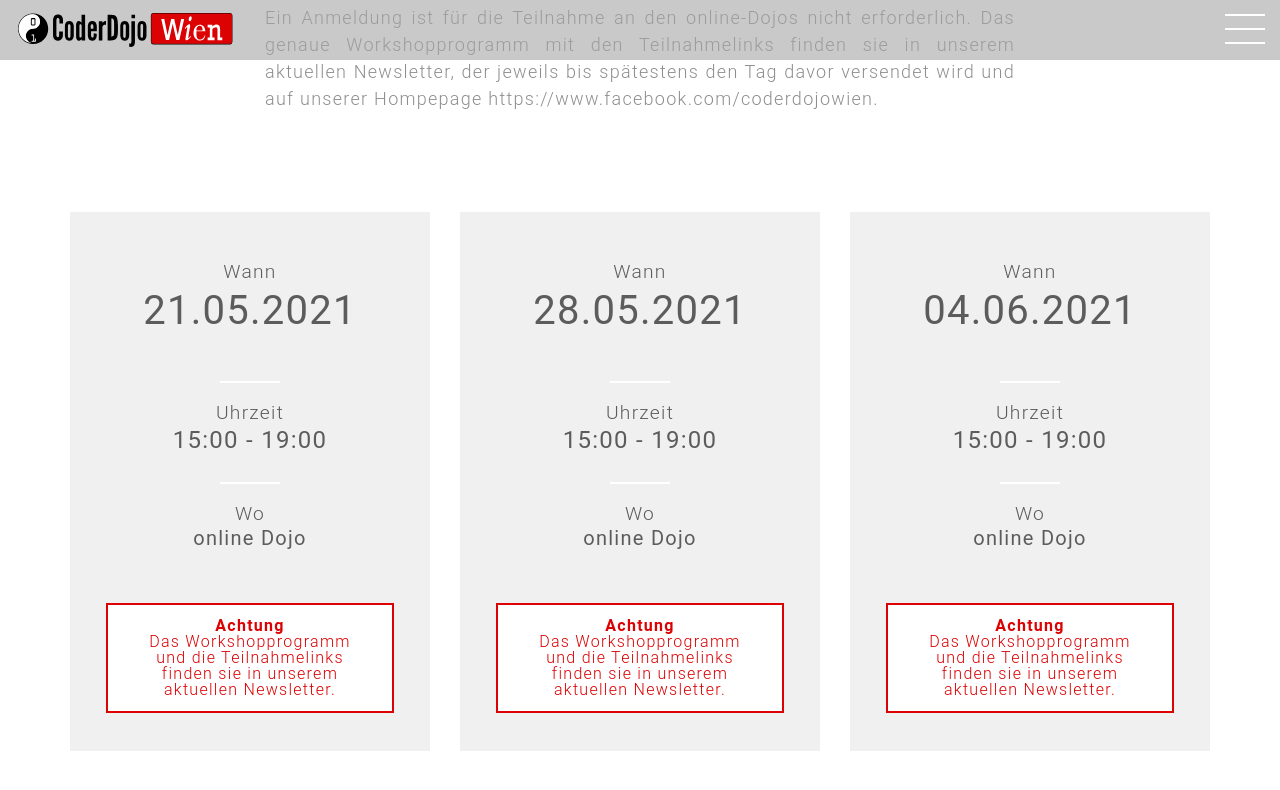
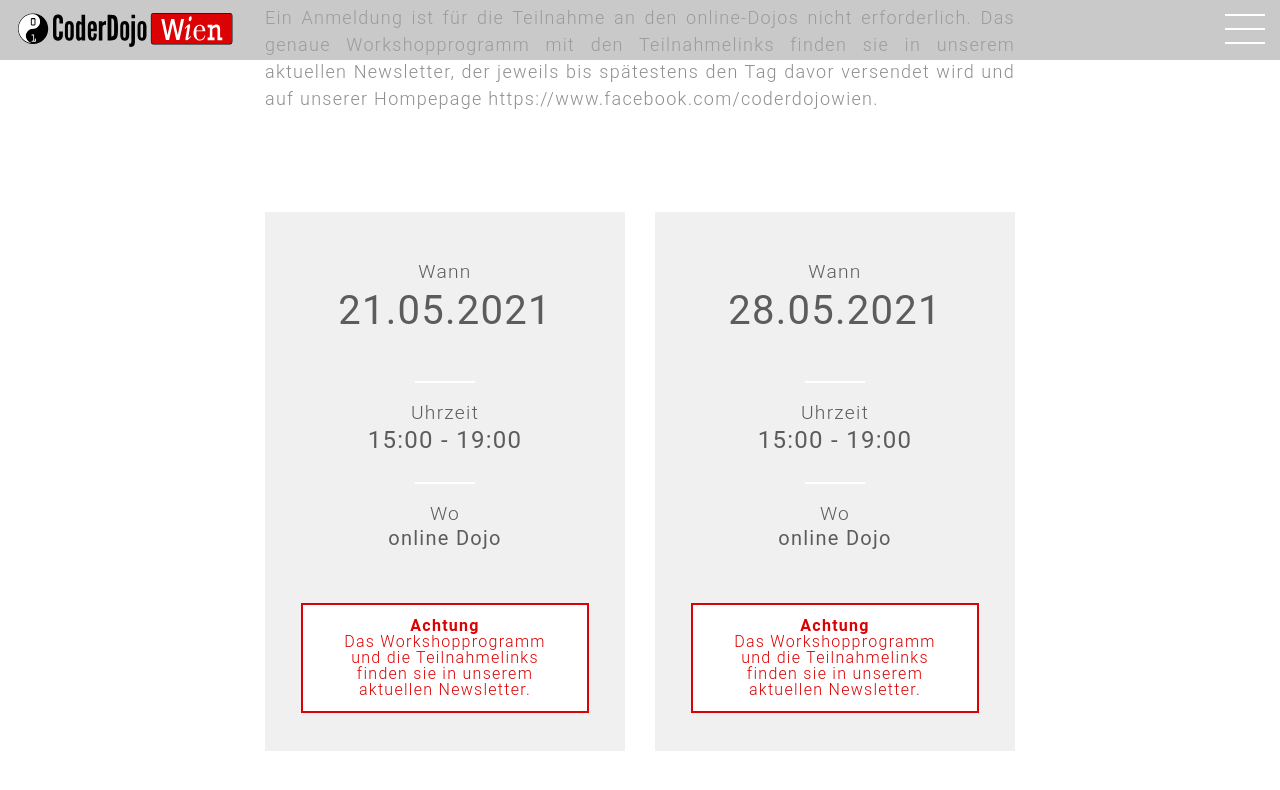
Before and after one commit to coderdojo-wien/coderdojo-wien.github.io, a Jekyll site: the page built from index.html, in a window 1280 px wide and 900 px high, scrolled down 3797 px, cut to the strip 0-856 px from the top of the window. Shown: the top 790 px of the strip. Built offline with Jekyll 4.4.1, drawn with Linux system fonts in a browser that asks for light colours; nearby versions of some CDN libraries; comment, search, counter and statistics services are not loaded.

Commit message:
Update events.yml

```diff
--- a/_data/events.yml
+++ b/_data/events.yml
@@ -19,11 +19,3 @@
   event-place: <a href="#main-event-place-map">online Dojo</a>
   event-placename: Eine Anmeldung ist für die Teilnahme an den online-Dojos nicht erforderlich.
   event-registration-url: ""
-
-- event-date: 04.06.2021
-  event-time: 15:00 - 19:00
-  event-startdate: 2021-06-04T13:00:00
-  event-enddate: 2021-06-04T17:00:00Z
-  event-place: <a href="#main-event-place-map">online Dojo</a>
-  event-placename: Eine Anmeldung ist für die Teilnahme an den online-Dojos nicht erforderlich.
-  event-registration-url: "  "
```
